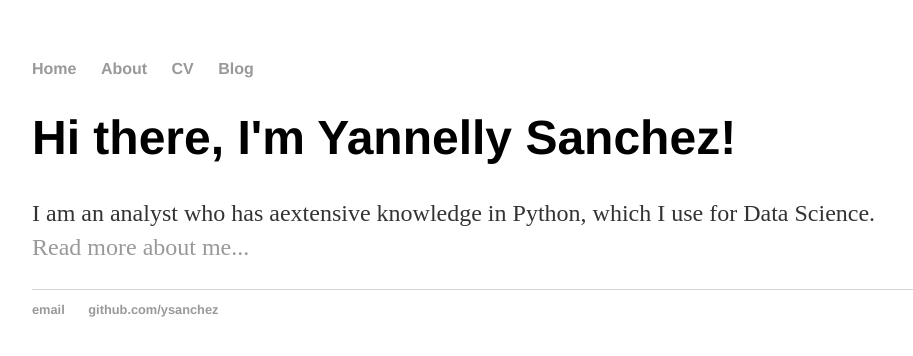
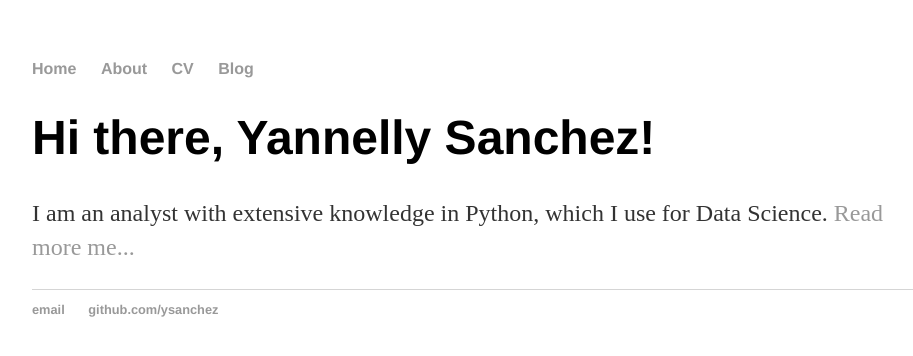
Before and after one commit to ysanchez/ysanchez.github.io, a Jekyll site: the page built from index.html, in a window 1280 px wide. Shown: the top 356 px of the page, without its empty margins (160-1073 px from the left). Built offline with Jekyll 4.4.1, drawn with Linux system fonts in a browser that asks for light colours.

Commit message:
Update index.html

```diff
--- a/index.html
+++ b/index.html
@@ -5,8 +5,8 @@ title: Yannelly Sanchez, Data Science
 ---
 
 
-
-	<h1>Hi there, I'm Yannelly Sanchez!</h1>
-	<p>I am an analyst who has aextensive knowledge in Python, which I use for Data Science.
-
-		<a href="/about">Read more about me...</a></p>
+<div class="blurb">
+	<h1>Hi there, Yannelly Sanchez!</h1>
+	<p>I am an analyst with extensive knowledge in Python, which I use for Data Science.
+		<a href="/about">Read more me...</a></p>
+</div><!-- /.blurb -->
```
